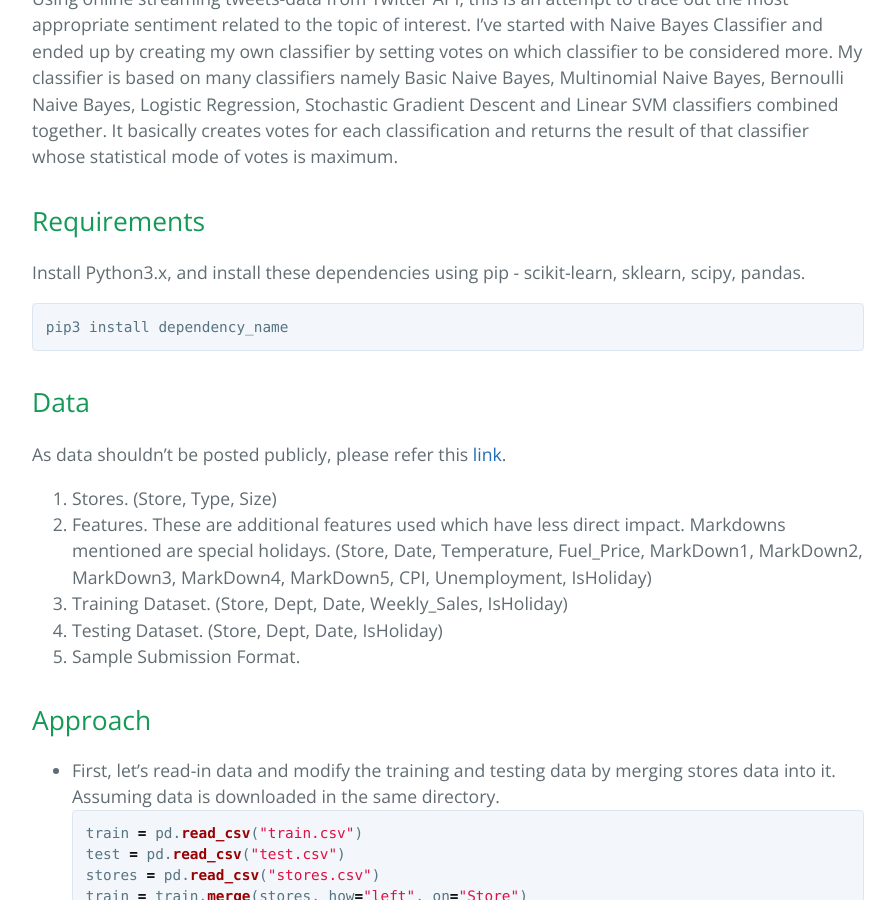
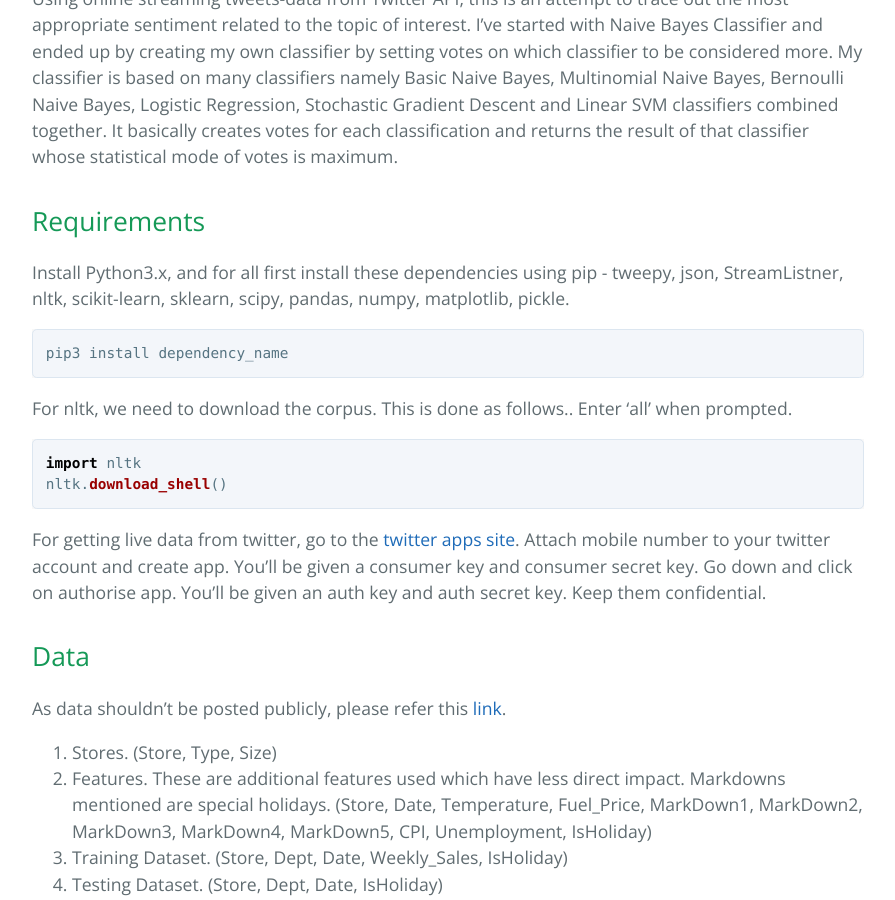
Before and after one commit to TejasReddy9/tsa_finalyr, a Jekyll site: the page built from docs/index.md, in a window 1280 px wide and 900 px high, scrolled down 530 px. Shown: the whole window, without its empty margins (192-1087 px from the left). Built offline with Jekyll 4.4.1, drawn with Linux system fonts in a browser that asks for light colours; our own code applies the rules of GitHub Pages for plain Markdown files.

Commit message:
Update index.md

````diff
--- a/docs/index.md
+++ b/docs/index.md
@@ -7,10 +7,18 @@ Using online streaming tweets-data from Twitter API, this is an attempt to trace
 It basically creates votes for each classification and returns the result of that classifier whose statistical mode of votes is maximum.
 
 ## Requirements
-Install Python3.x, and install these dependencies using pip - scikit-learn, sklearn, scipy, pandas.
+Install Python3.x, and for all first install these dependencies using pip - tweepy, json, StreamListner, nltk, scikit-learn, sklearn, scipy, pandas, numpy, matplotlib, pickle.
 ```
 pip3 install dependency_name
 ```
+
+For nltk, we need to download the corpus. This is done as follows.. Enter 'all' when prompted.
+```python
+import nltk
+nltk.download_shell()
+```
+
+For getting live data from twitter, go to the [twitter apps site](https://apps.twiiter.com). Attach mobile number to your twitter account and create app. You'll be given a consumer key and consumer secret key. Go down and click on authorise app. You'll be given an auth key and auth secret key. Keep them confidential.
 
 ## Data
 As data shouldn't be posted publicly, please refer this [link](https://www.kaggle.com/c/walmart-recruiting-store-sales-forecasting/data).
````
